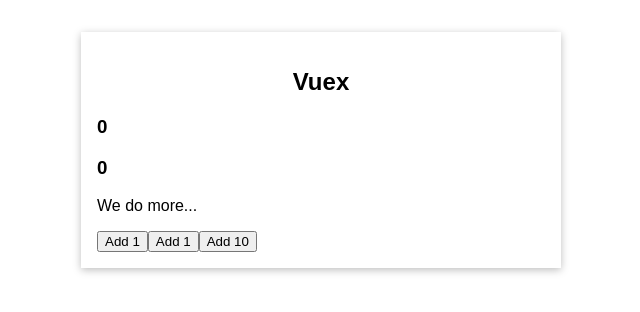
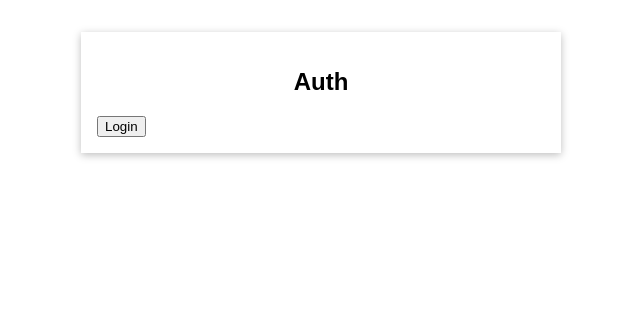
Before and after one commit to danyczech/vuex-vuecli, a Vue app: page / in a window 1280 px wide. Shown: the top 312 px of the page, without its empty margins (319-959 px from the left). Built offline with nearby package versions, Linux system fonts and the light colour scheme.

Commit message:
adding authentisation

```diff
--- a/src/App.vue
+++ b/src/App.vue
@@ -1,10 +1,14 @@
 <template>
-  <base-container title="Vuex">
+  <base-container title="Vuex" v-if="isAuth">
     <TheCounter></TheCounter>
     <FavouriteValue></FavouriteValue>
     <button @click="addOne">Add 1</button>
     <ChangeCounter></ChangeCounter>
   </base-container>
+
+  <BaseContainer title="Auth">
+    <UserAuth></UserAuth>
+  </BaseContainer>
 </template>
 
 <script>
@@ -12,6 +16,7 @@
 import TheCounter from './components/TheCounter.vue';
 import ChangeCounter from './components/ChangeCounter.vue';
 import FavouriteValue from './components/FavouriteValue.vue';
+import UserAuth from './components/UserAuth.vue';
 
 export default {
   components: {
@@ -19,8 +24,13 @@
     TheCounter,
     ChangeCounter,
     FavouriteValue,
+    UserAuth,
   },
-
+  computed: {
+        isAuth() {
+            return this.$store.getters.userIsAuthenticated;
+        }
+    },
   methods: {
     addOne() {
       this.$store.dispatch('increment');
--- /dev/null
+++ b/src/components/UserAuth.vue
@@ -0,0 +1,23 @@
+<template>
+    <button @click="login" v-if="!isAuth">Login</button>
+    <button @click="logout" v-if="isAuth">Logout</button>
+</template>
+
+<script>
+export default {
+    methods: {
+        login() {
+            this.$store.dispatch('login');
+        },
+        logout() {
+            this.$store.dispatch('logout');
+        }
+    },
+    computed: {
+        isAuth() {
+            return this.$store.getters.userIsAuthenticated;
+        }
+    }
+}
+
+</script>
--- a/src/main.js
+++ b/src/main.js
@@ -7,6 +7,7 @@
     state() {
         return {
             counter: 0,
+            isLoggedIn: false,
         };
     },
     mutations: {
@@ -15,7 +16,11 @@
         },
         increase(state, payload){
             state.counter = state.counter + payload.value;
+        },
+        setAuth(state, payload){
+            state.isLoggedIn = payload.isAuth;
         }
+
     },
     actions: {
         increment(context) {
@@ -25,6 +30,12 @@
         },
         increase(context, payload) {
             context.commit('increase', payload);
+        },
+        login(context) {
+            context.commit('setAuth', { isAuth: true });
+        },
+        logout(context) {
+            context.commit('setAuth', { isAuth: false });
         }
     },
     getters: {
@@ -38,6 +49,9 @@
                 return 100;
             }
             return finalCounter;
+        },
+        userIsAuthenticated(state){
+            return state.isLoggedIn;
         }
     }
 });
```
